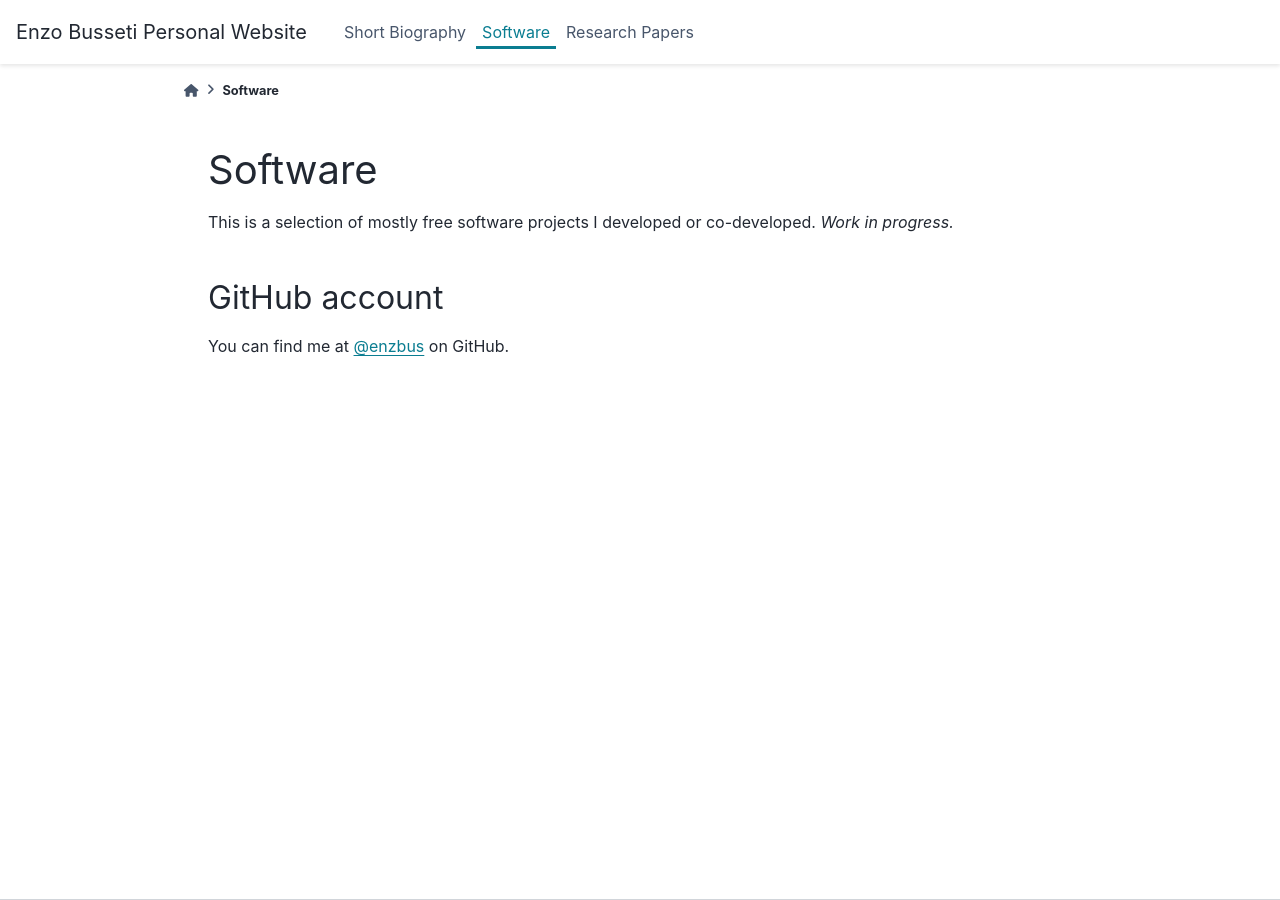
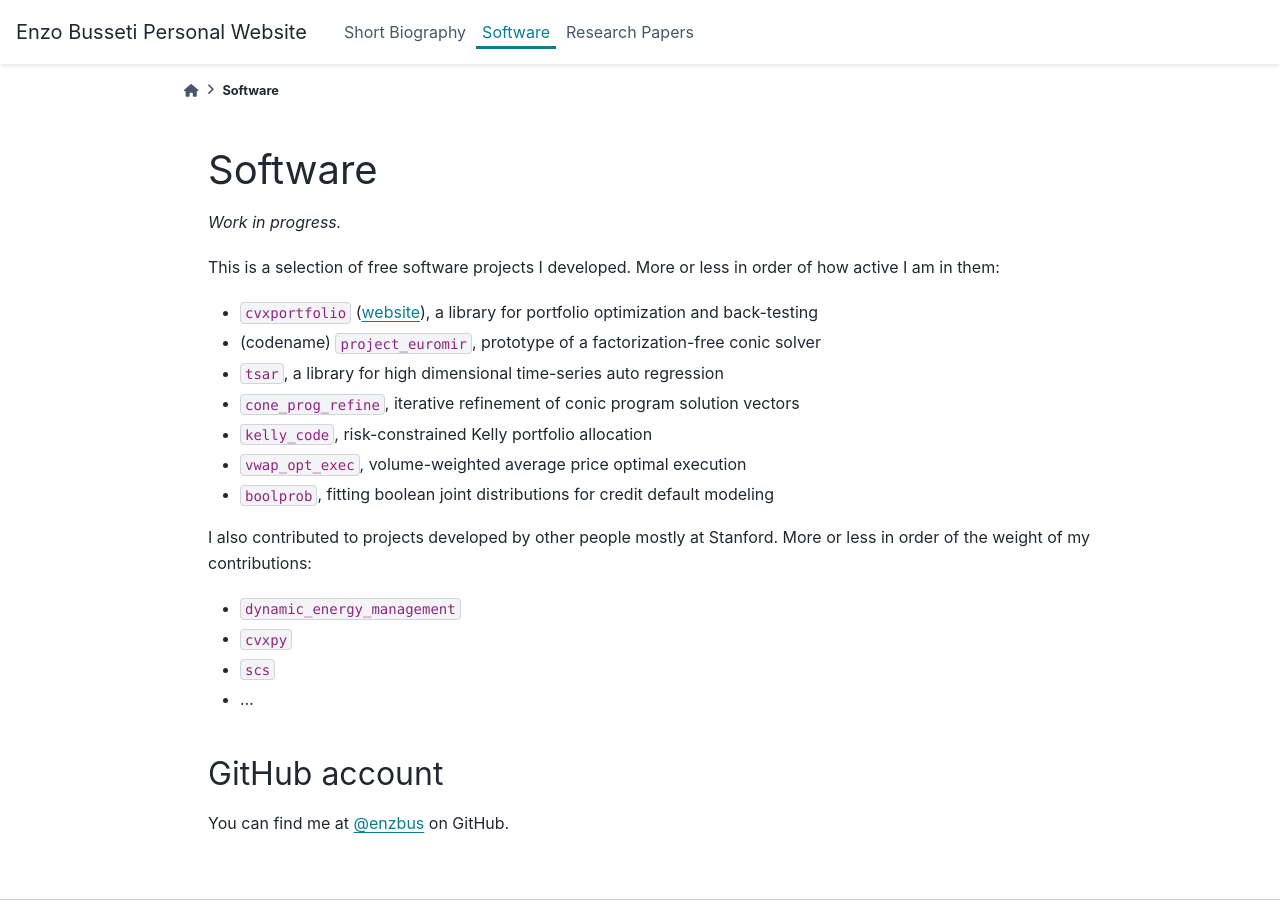
Before and after one commit to enzbus/enzbus.github.io, a Sphinx documentation site: the page built from source/software.rst, in a window 1280 px wide. Built offline with Sphinx 7.4.7 and the PyData theme 0.15.4, drawn with Linux system fonts in a browser that asks for light colours.

Commit message:
some content in software page

```diff
--- a/source/software.rst
+++ b/source/software.rst
@@ -1,8 +1,26 @@
 Software
 ========
 
-This is a selection of mostly free software projects I developed or
-co-developed. *Work in progress.*
+*Work in progress.*
+
+This is a selection of free software projects I developed. More or less in
+order of how active I am in them:
+
+- ``cvxportfolio`` (`website <https://www.cvxportfolio.com>`_), a library for portfolio optimization and back-testing
+- (codename) ``project_euromir``, prototype of a factorization-free conic solver
+- ``tsar``, a library for high dimensional time-series auto regression
+- ``cone_prog_refine``, iterative refinement of conic program solution vectors
+- ``kelly_code``, risk-constrained Kelly portfolio allocation
+- ``vwap_opt_exec``, volume-weighted average price optimal execution
+- ``boolprob``, fitting boolean joint distributions for credit default modeling
+
+I also contributed to projects developed by other people mostly at Stanford.
+More or less in order of the weight of my contributions:
+
+- ``dynamic_energy_management``
+- ``cvxpy``
+- ``scs``
+- ...
 
 GitHub account
 --------------
```
